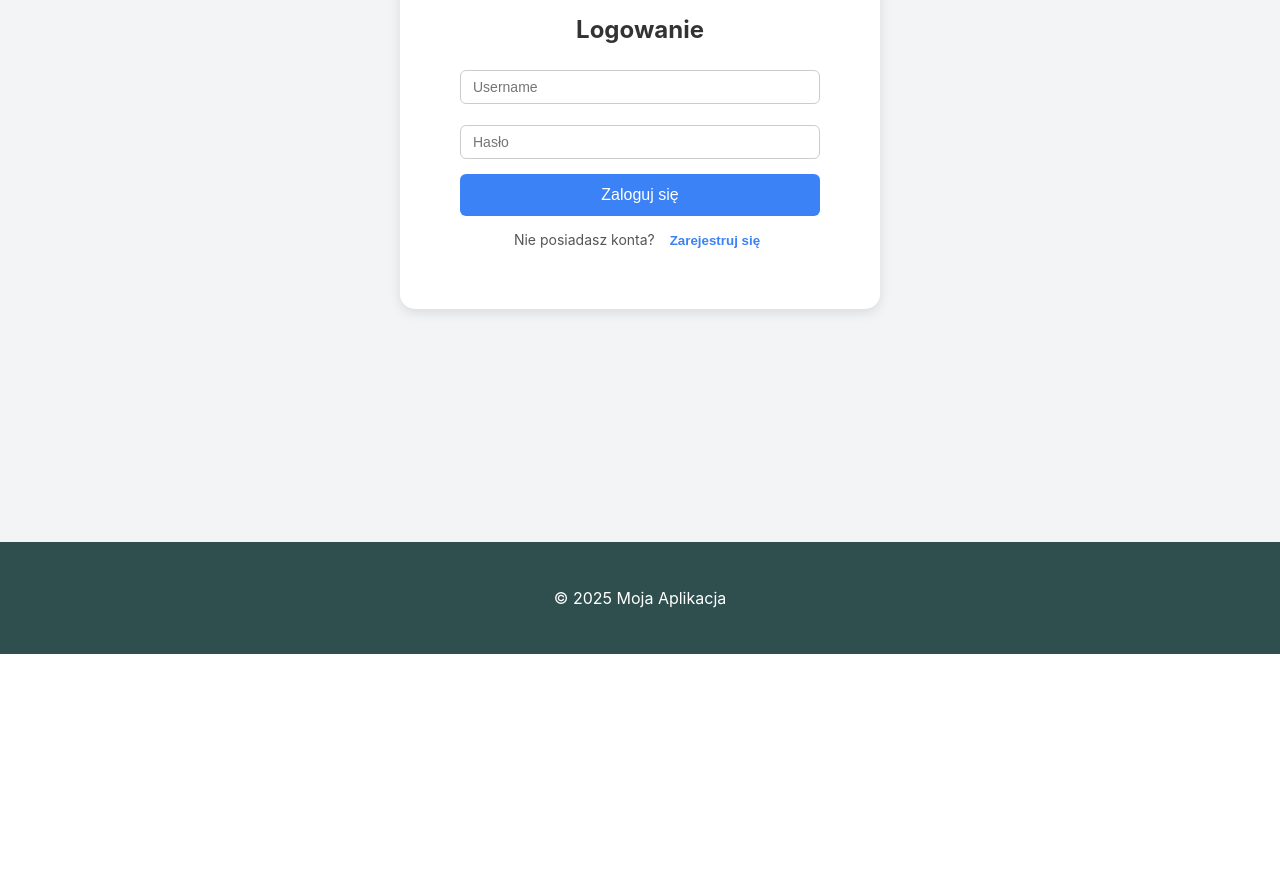
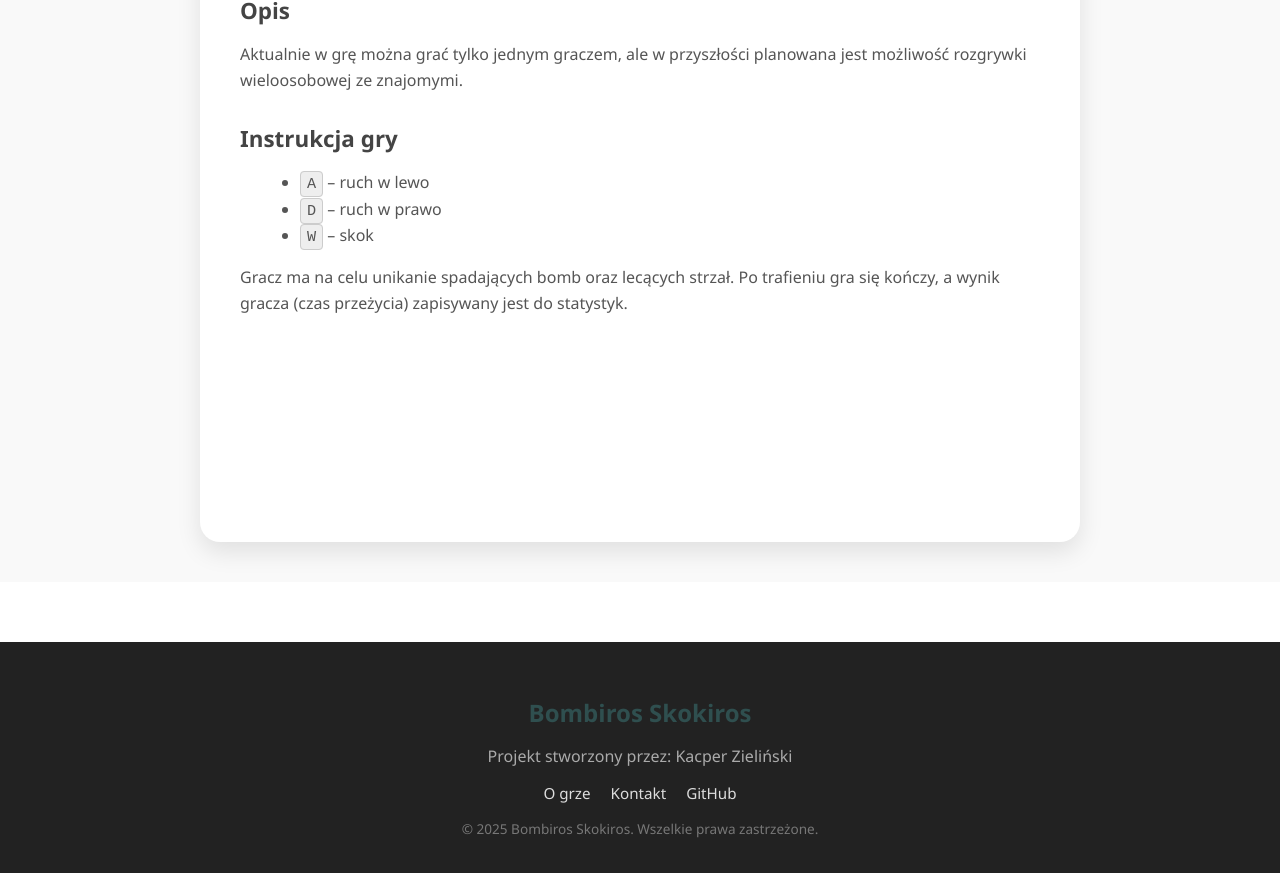
Before and after one commit to KZielinskii/Bombiros-Skokiros, a React (Create React App) app in the folder frontend/: page /info in a window 1280 px wide. Before the commit this address led to /. Shown: the part 399-1272 px from the top of the page. Before the commit the page ends 1053 px from the top, so only its background shows below. Built offline with nearby package versions, Linux system fonts and the light colour scheme.

Commit message:
Update view all aps

```diff
--- a/frontend/src/home/App.js
+++ b/frontend/src/home/App.js
@@ -7,6 +7,7 @@ import Score from './Score';
 import GameForm from "./GameForm";
 import GamePage from './GamePage';
 import Carousel from './Carousel';
+import GameInfo from "./GameInfo";
 
 function App() {
     const [loggedUser, setLoggedUser] = useState(null);
@@ -45,6 +46,7 @@ function App() {
                     <Route path="*" element={<Navigate to="/"/>}/>
                     <Route path="/game-form" element={<GameForm/>} />
                     <Route path="/play" element={<GamePage/>} />
+                    <Route path="/info" element={<GameInfo/>} />
                 </Routes>
             </main>
 
--- a/frontend/src/home/Carousel.css
+++ b/frontend/src/home/Carousel.css
@@ -1,9 +1,34 @@
+.carousel-wrapper {
+    text-align: center;
+    padding: 40px 20px;
+    background: lightsteelblue;
+}
+
+.carousel-title {
+    font-size: 3rem;
+    margin-bottom: 10px;
+    color: snow;
+    font-family: 'Comic Sans MS', cursive, sans-serif;
+    text-shadow: 2px 2px darkslategray;
+}
+
+.carousel-description {
+    font-size: 1.2rem;
+    color: #444;
+    margin-bottom: 30px;
+    max-width: 700px;
+    margin-left: auto;
+    margin-right: auto;
+}
+
 .carousel-container {
     position: relative;
     overflow: hidden;
-    width: 100%;
-    margin: auto;
-    background: #996e48;
+    height: 100%;
+    margin: 40px auto;
+    border: 5px solid darkslategray;
+    box-shadow: 0 10px 30px rgba(0, 0, 0, 0.15);
+    background: linear-gradient(135deg, slategray, white);
 }
 
 .carousel {
@@ -26,8 +51,8 @@
 }
 
 .slide img {
-    max-width: 100%;
-    max-height: 100%;
+    max-width: 50%;
+    max-height: 50%;
     object-fit: contain;
 }
 
--- a/frontend/src/home/Carousel.js
+++ b/frontend/src/home/Carousel.js
@@ -27,14 +27,23 @@ const Carousel = () => {
     }, [currentSlide]);
 
     return (
+        <div className="carousel-wrapper">
+            <h1 className="carousel-title">Bombiros Skokiros</h1>
+
             <div className="carousel-container">
                 <ul className="carousel" ref={carouselRef}>
                     <li className="slide"><img src="/frontend/src/home/image/image1.png" alt="Opis obrazu 1" /></li>
                     <li className="slide"><img src="/frontend/src/home/image/image2.png" alt="Opis obrazu 2" /></li>
                     <li className="slide"><img src="/frontend/src/home/image/image3.png" alt="Opis obrazu 3" /></li>
                 </ul>
-            <button className="prev" onClick={prevSlide}>Poprzedni</button>
-            <button className="next" onClick={nextSlide}>Następny</button>
+                <button className="prev" onClick={prevSlide}>⟵</button>
+                <button className="next" onClick={nextSlide}>⟶</button>
+            </div>
+
+            <p className="carousel-description">
+                Unikaj spadających bomb i lecących strzał w tej pełnej refleksu przygodzie!
+                Graj sam – a już wkrótce z przyjaciółmi! 💣🏹
+            </p>
         </div>
     );
 };
--- a/frontend/src/home/Footer.css
+++ b/frontend/src/home/Footer.css
@@ -1,6 +1,47 @@
 .footer {
+    background: #222;
+    color: #eee;
+    padding: 30px 20px;
     text-align: center;
-    padding: 30px 0;
-    color: white;
-    background-color: darkslategray;
+    font-family: 'Segoe UI', sans-serif;
+    margin-top: 60px;
 }
+
+.footer-content {
+    max-width: 800px;
+    margin: 0 auto;
+}
+
+.footer-title {
+    font-size: 1.5rem;
+    margin-bottom: 5px;
+    font-weight: bold;
+    color: darkslategray;
+}
+
+.footer-subtitle {
+    font-size: 1rem;
+    color: #aaa;
+    margin-bottom: 15px;
+}
+
+.footer-links {
+    margin-bottom: 15px;
+}
+
+.footer-links a {
+    margin: 0 10px;
+    color: #ddd;
+    text-decoration: none;
+    font-size: 0.95rem;
+    transition: color 0.3s ease;
+}
+
+.footer-links a:hover {
+    color: darkslategray;
+}
+
+.footer-copy {
+    font-size: 0.85rem;
+    color: #777;
+}
--- a/frontend/src/home/Footer.js
+++ b/frontend/src/home/Footer.js
@@ -1,11 +1,18 @@
-import './Footer.css'
+import './Footer.css';
+
 function Footer() {
     return (
         <footer className="footer">
-            <p>
-                © 2025 Moja Aplikacja
-            </p>
-
+            <div className="footer-content">
+                <p className="footer-title">Bombiros Skokiros</p>
+                <p className="footer-subtitle">Projekt stworzony przez: Kacper Zieliński</p>
+                <div className="footer-links">
+                    <a href="/info">O grze</a>
+                    <a href="#contact">Kontakt</a>
+                    <a href="https://github.com/KZielinskii" target="_blank" rel="noopener noreferrer">GitHub</a>
+                </div>
+                <p className="footer-copy">© 2025 Bombiros Skokiros. Wszelkie prawa zastrzeżone.</p>
+            </div>
         </footer>
     );
 }
--- /dev/null
+++ b/frontend/src/home/GameInfo.css
@@ -0,0 +1,54 @@
+.game-info-container {
+    display: flex;
+    justify-content: center;
+    padding: 40px 20px;
+    background: #f9f9f9;
+    min-height: 100vh;
+}
+
+.game-card {
+    max-width: 800px;
+    width: 100%;
+    background: #fff;
+    border-radius: 20px;
+    box-shadow: 0 10px 25px rgba(0, 0, 0, 0.1);
+    padding: 30px 40px;
+    font-family: 'Segoe UI', sans-serif;
+}
+
+.game-card h1 {
+    font-size: 2rem;
+    margin-bottom: 20px;
+    color: #333;
+}
+
+.section {
+    margin-top: 30px;
+}
+
+.section h2 {
+    font-size: 1.4rem;
+    margin-bottom: 10px;
+    color: #444;
+}
+
+.game-card p,
+.game-card ul {
+    font-size: 1rem;
+    line-height: 1.6;
+    color: #555;
+}
+
+.game-card ul {
+    list-style-type: disc;
+    margin-left: 20px;
+}
+
+kbd {
+    background-color: #eee;
+    border: 1px solid #ccc;
+    border-radius: 4px;
+    padding: 3px 6px;
+    font-size: 0.95rem;
+    font-family: monospace;
+}
--- /dev/null
+++ b/frontend/src/home/GameInfo.js
@@ -0,0 +1,35 @@
+import './GameInfo.css';
+
+const GameInfo = () => {
+    return (
+        <div className="game-info-container">
+            <div className="game-card">
+                <h1>Informacje o grze</h1>
+                <p><strong>Autor:</strong> Kacper Zieliński</p>
+                <p><strong>Przedmiot:</strong> Budowanie bogatego interfejsu użytkownika 24/25</p>
+                <p><strong>Status:</strong> Gra jest w trakcie budowy.</p>
+
+                <div className="section">
+                    <h2>Opis</h2>
+                    <p>
+                        Aktualnie w grę można grać tylko jednym graczem, ale w przyszłości planowana jest możliwość rozgrywki wieloosobowej ze znajomymi.
+                    </p>
+                </div>
+
+                <div className="section">
+                    <h2>Instrukcja gry</h2>
+                    <ul>
+                        <li><kbd>A</kbd> – ruch w lewo</li>
+                        <li><kbd>D</kbd> – ruch w prawo</li>
+                        <li><kbd>W</kbd> – skok</li>
+                    </ul>
+                    <p>
+                        Gracz ma na celu unikanie spadających bomb oraz lecących strzał. Po trafieniu gra się kończy, a wynik gracza (czas przeżycia) zapisywany jest do statystyk.
+                    </p>
+                </div>
+            </div>
+        </div>
+    );
+};
+
+export default GameInfo;
--- a/frontend/src/home/Header.js
+++ b/frontend/src/home/Header.js
@@ -7,6 +7,7 @@ function Header({ loggedUser, onLogout }) {
     const toGlobalScore = () => navigate("/score");
     const goToGameForm = () => navigate("/game-form");
     const goToHome = () => navigate("/");
+    const goToInfo = () => navigate("/info");
     const logout = () => {
         onLogout();
         navigate("/");
@@ -16,7 +17,7 @@ function Header({ loggedUser, onLogout }) {
     return (
         <header className="header">
             <h2 onClick={goToHome} className="header-title clickable">
-                Moja Aplikacja
+                Bombiros Skokiros
             </h2>
             <div className="header-content">
                 {loggedUser && (
@@ -30,6 +31,9 @@ function Header({ loggedUser, onLogout }) {
                                 <button onClick={toGlobalScore} className="button-menu">Statystyki</button>
                             </div>
                         </div>
+                        <button onClick={goToInfo} className="dropdown-btn">
+                            Informacje
+                        </button>
                         <div className="logout">
                             <button onClick={logout} className="dropdown-btn">
                                 Wyloguj się
```
Lines whose indentation alone changed are shown as unchanged.
